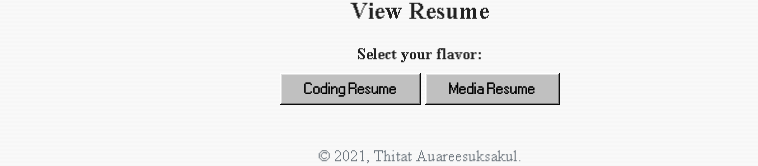
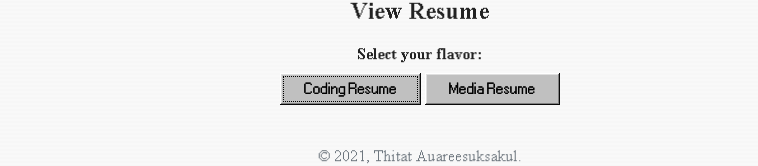
Before and after one commit to fluxth/flux-web, a Next.js app: page /resume in a window 1280 px wide. Shown: the part 177-343 px from the top of the page, without its empty margins (220-978 px from the left). Built offline with nearby package versions, Linux system fonts and the light colour scheme.

Commit message:
feat: add focus outline to first resume button

```diff
--- a/pages/resume.tsx
+++ b/pages/resume.tsx
@@ -48,10 +48,11 @@ const Resume: NextPage<Props> = ({ items }) => {
         <h2>View Resume</h2>
         <b>Select your flavor:</b>
         <p className="mt-2">
-          {items.map(item => (
+          {items.map((item, k) => (
             <button
               className={styles.button}
               key={item.url}
+              autoFocus={k === 0}
               disabled={state.selectedItem === item}
               onClick={() => buttonClick(item)}
             >
```
